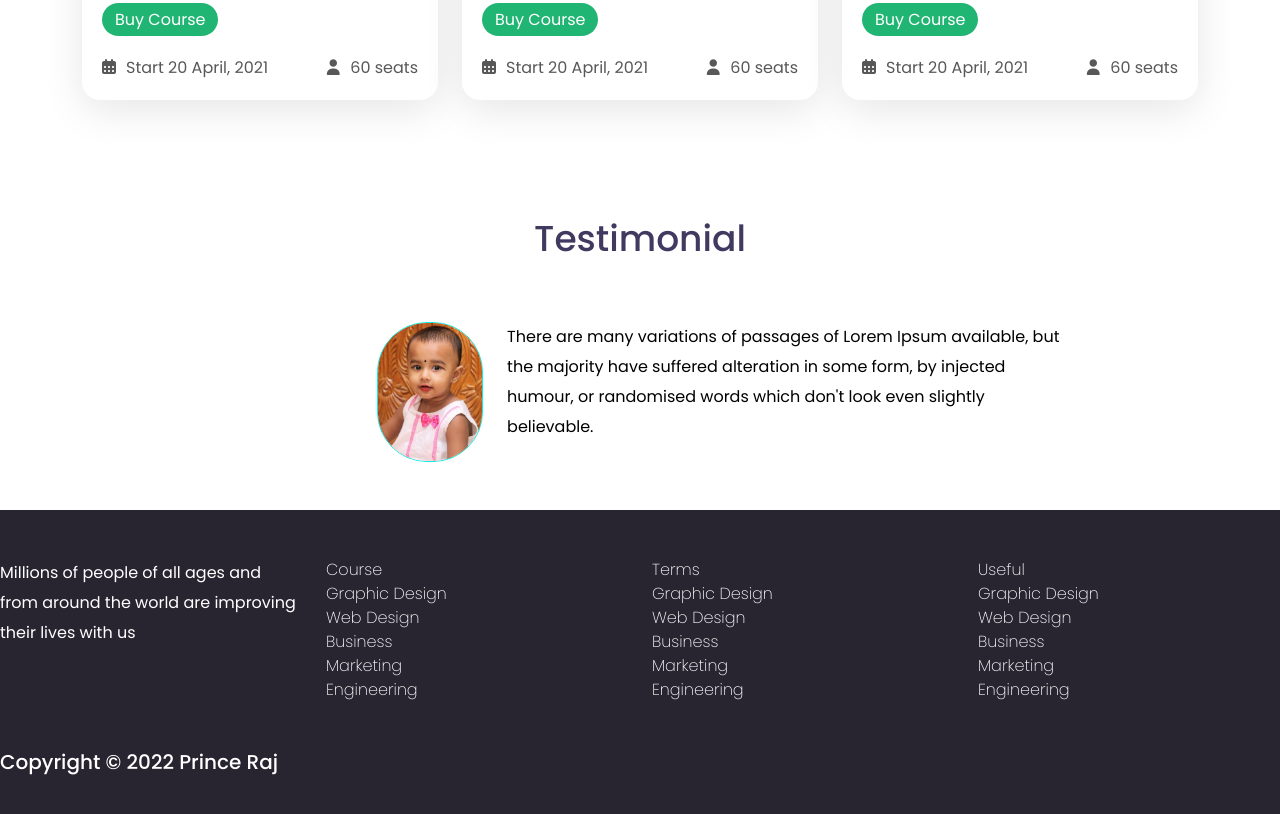
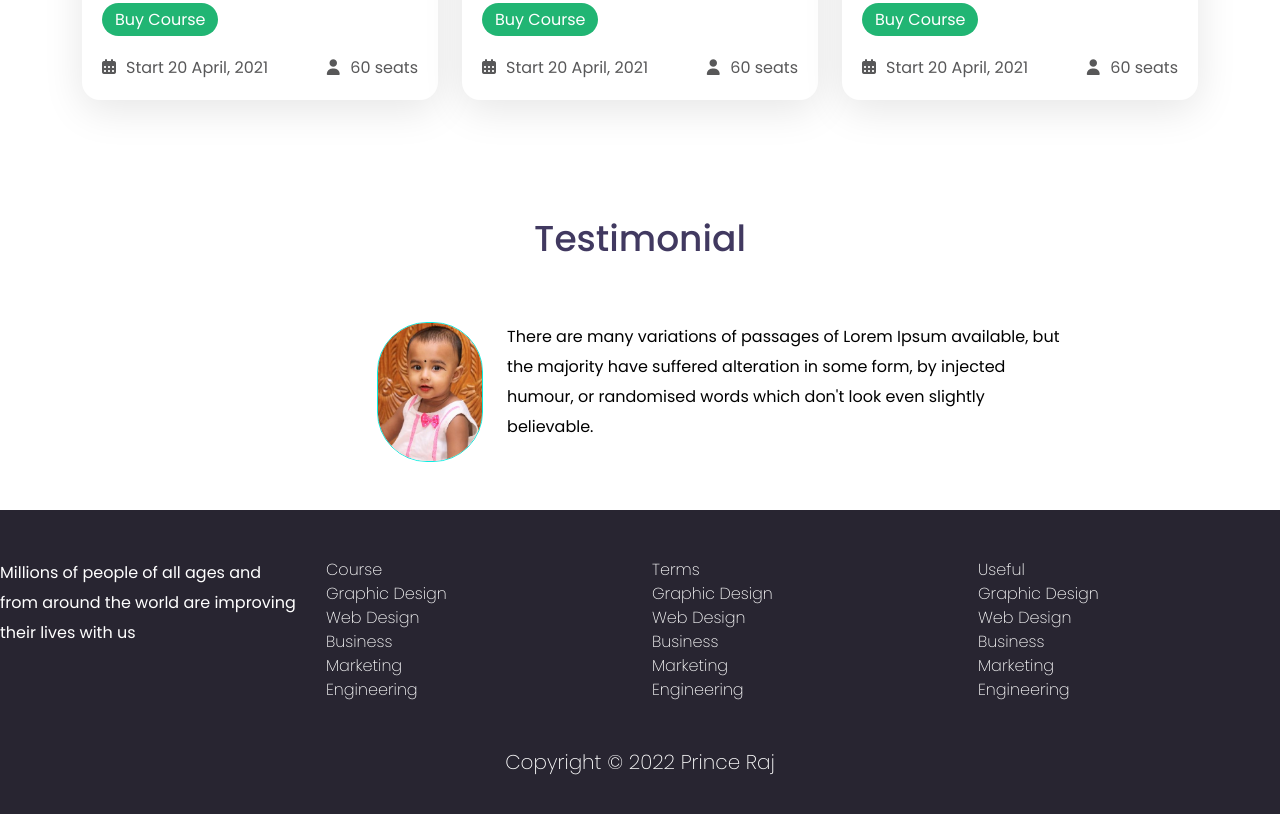
Before and after one commit to rajprince71/E-School, a plain HTML site: page index.html in a window 1280 px wide. Shown: the part 1703-2517 px from the top of the page. Drawn offline with nearby package versions, Linux system fonts and the light colour scheme.

Commit message:
Add files via upload

```diff
--- a/css/style.css
+++ b/css/style.css
@@ -172,3 +172,8 @@ footer ul li :first-child{
 
     font-weight: 600;
 }
+footer h5{
+
+    font-weight: 200;
+    text-align: center
+}
```
